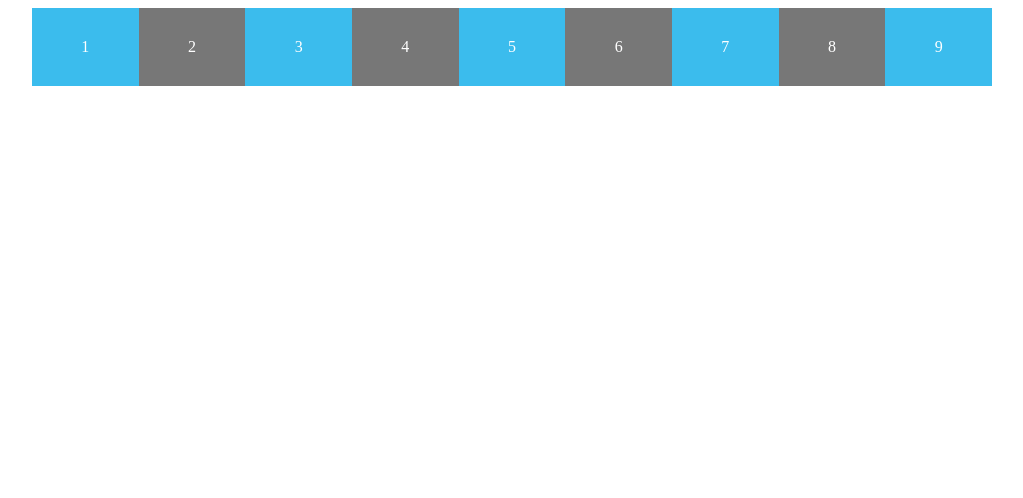
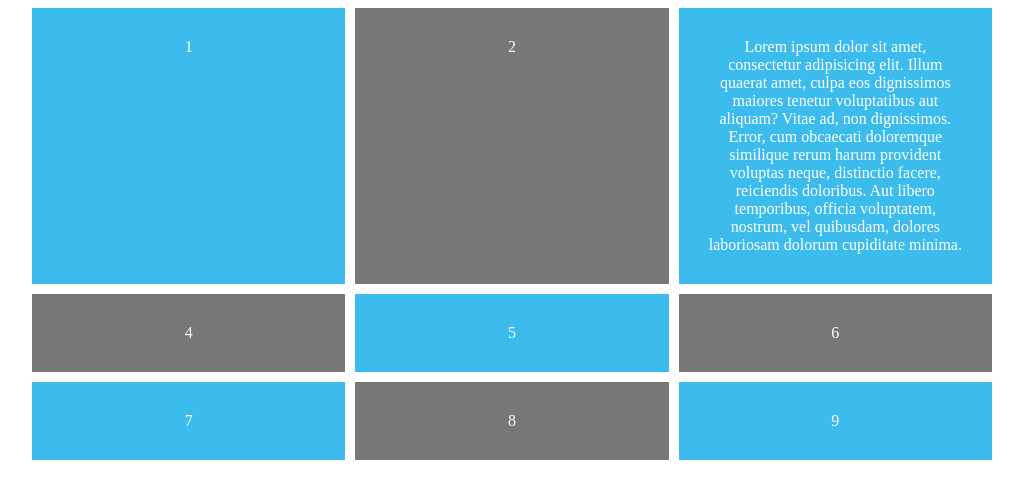
Before and after one commit to LeonelAV/grid-tutorials, a plain HTML site: page css-grid-playlist/index.html in a window 1280 px wide. Shown: the whole page, without its empty margins (128-1151 px from the left). Drawn offline with Linux system fonts and the light colour scheme.

Commit message:
grid - columns and rows - 3rd tutorial

```diff
--- a/css-grid-playlist/index.html
+++ b/css-grid-playlist/index.html
@@ -13,7 +13,12 @@
 	  	display: grid;
 	  	/*grid-template-columns: 30% 20% 50%;*/
 	  	/*grid-template-columns: 1fr 2fr 1fr;*/
-	  	grid-template-columns: repeat(9, 1fr);
+	  	grid-template-columns: repeat(3, 1fr);
+	  	/*grid-auto-rows: minmax(200px, auto);*/
+	  	/*grid-template-rows: repeat(10, minmax(200px, auto));*/
+	  	/*grid-column-gap: 10px;
+	  	grid-row-gap: 10px;*/
+	  	grid-gap: 10px;
 	    max-width: 960px;
 	    margin: 0 auto;
 	  }
@@ -32,7 +37,7 @@
   <div id="content">
     <div>1</div>
     <div>2</div>
-    <div>3</div>
+    <div>Lorem ipsum dolor sit amet, consectetur adipisicing elit. Illum quaerat amet, culpa eos dignissimos maiores tenetur voluptatibus aut aliquam? Vitae ad, non dignissimos. Error, cum obcaecati doloremque similique rerum harum provident voluptas neque, distinctio facere, reiciendis doloribus. Aut libero temporibus, officia voluptatem, nostrum, vel quibusdam, dolores laboriosam dolorum cupiditate minima. </div>
     <div>4</div>
     <div>5</div>
     <div>6</div>
```
